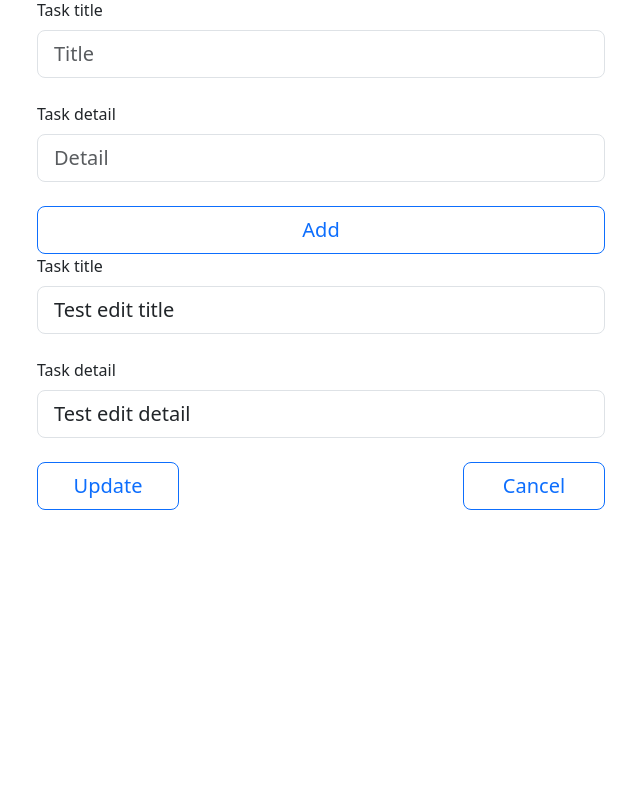
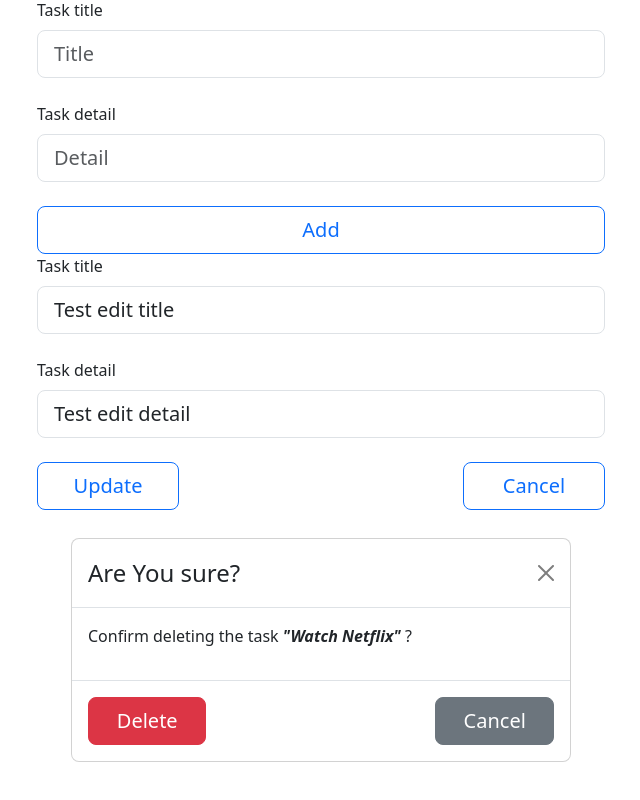
Before and after one commit to vlrnsnk/todo-app, a React (Create React App) app: page / in a window 1280 px wide. Shown: the part 805-1605 px from the top of the page, without its empty margins (319-959 px from the left). Before the commit the page ends 1363 px from the top, so only its background shows below. Built offline with nearby package versions, Linux system fonts and the light colour scheme.

Commit message:
Add Modal component for confirming deleting task

```diff
--- a/src/components/app/App.js
+++ b/src/components/app/App.js
@@ -10,6 +10,7 @@ import Header from '../header/header';
 import TodoItem from '../todo-item/TodoItem';
 import AddTaskForm from '../add-task-form/AddTaskForm';
 import EditTaskForm from '../edit-task-form/EditTaskForm';
+import Modal from '../modal/Modal';
 
 function App() {
   return (
@@ -34,6 +35,7 @@ function App() {
         title="Test edit title"
         detail="Test edit detail"
       />
+      <Modal title="Watch Netflix" />
     </Container>
   );
 }
--- /dev/null
+++ b/src/components/modal/Modal.js
@@ -0,0 +1,29 @@
+import Button from 'react-bootstrap/Button';
+import ModalDialog from 'react-bootstrap/ModalDialog';
+import ModalHeader from 'react-bootstrap/ModalHeader';
+import ModalTitle from 'react-bootstrap/ModalTitle';
+import ModalBody from 'react-bootstrap/ModalBody';
+import ModalFooter from 'react-bootstrap/ModalFooter';
+
+function Modal({ title }) {
+  return (
+    <div
+      className="modal show"
+      style={{ display: 'block', position: 'initial' }}>
+      <ModalDialog>
+        <ModalHeader closeButton>
+          <ModalTitle>Are You sure?</ModalTitle>
+        </ModalHeader>
+        <ModalBody>
+          <p>Confirm deleting the task <span className="fst-italic fw-bold">"{title}"</span> ?</p>
+        </ModalBody>
+        <ModalFooter className="d-flex justify-content-between">
+          <Button className="w-25" size="lg" variant="danger">Delete</Button>
+          <Button className="w-25" size="lg" variant="secondary">Cancel</Button>
+        </ModalFooter>
+      </ModalDialog>
+    </div>
+  );
+}
+
+export default Modal;
```
